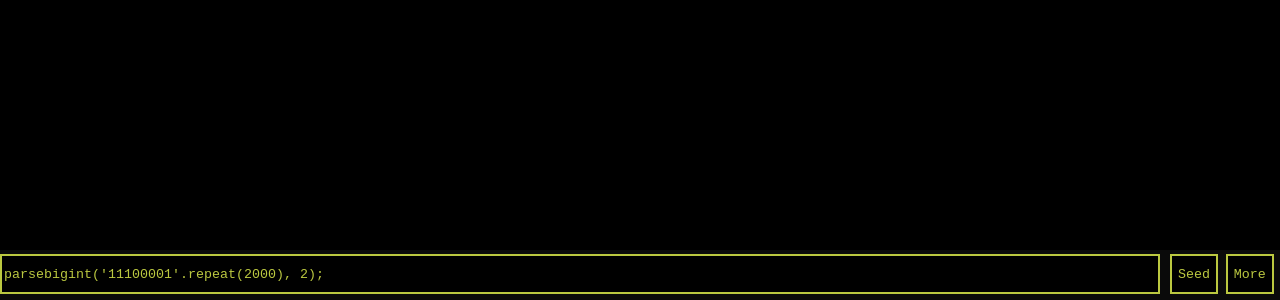
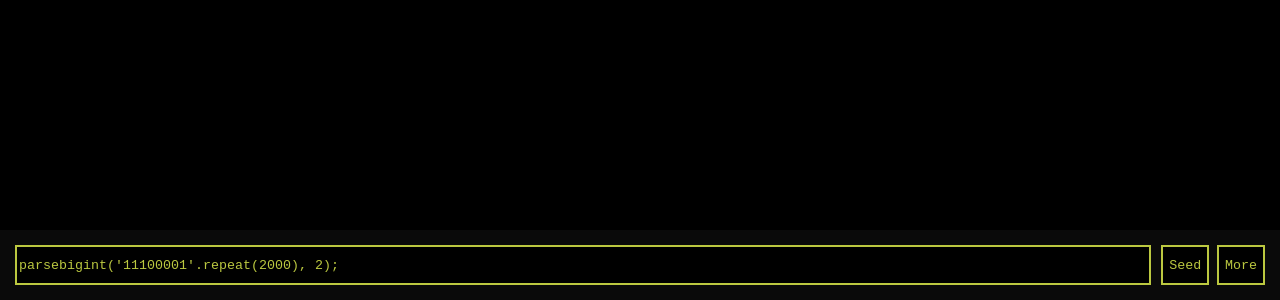
Before and after one commit to goomba2352/collatz_web, a plain HTML site: page web/index.html in a window 1280 px wide. Shown: the part 500-800 px from the top of the page. Drawn offline with Linux system fonts and the light colour scheme.

Commit message:
Layout changes and polish -enter to start -keyboard shortcufts only on canvas focus -favicon -now works in safari?

```diff
--- a/web/app_web.js
+++ b/web/app_web.js
@@ -457,23 +457,40 @@ var _settings = require("./settings.js");
 function _interopRequireDefault(obj) { return obj && obj.__esModule ? obj : { default: obj }; }
 
 class Runner {
+  version = "0.0.3 alpha";
+  container;
+  main_canvas;
+  settings;
+  settings_panel;
+  keyboard_controls;
+
   constructor() {
-    this.version = "0.0.2 alpha";
-    this.settings = new _settings.Settings();
-    this.settings_panel = new _settings.SettingsPanel(this.settings);
-    this.size_adjust = new _settings.MinMaxKeyboardAdjuster(this.settings.block_size, _settings.Key.of('z'), _settings.Key.of('x'));
-    this.base_adjust = new _settings.MinMaxKeyboardAdjuster(this.settings.base, _settings.Key.of('a'), _settings.Key.of('s'));
-    this.render_mode = new _settings.MinMaxKeyboardAdjuster(this.settings.render_mode, _settings.Key.of(','), _settings.Key.of('.'));
-    this.pause = new _settings.BooleanKeyboardAdjuster(this.settings.run, _settings.Key.of(' '));
-    this.reverse = new _settings.BooleanKeyboardAdjuster(this.settings.reverse, _settings.Key.of('r'));
-    this.main_canvas = new MainCanvas(this.settings, document.getElementById("main_canvas"));
-    this.settings.parent_canvas_reference = this.main_canvas.canvas;
+    // Create container and canvas:
+    this.container = document.createElement("div");
+    this.container.classList.add("canvas-container");
+    var canvas = document.createElement("canvas");
+    canvas.tabIndex = 1;
+    this.settings = new _settings.Settings(canvas);
+    this.main_canvas = new MainCanvas(this.settings, canvas, this.container);
+    this.container.appendChild(this.main_canvas.canvas);
+    document.body.appendChild(this.container); // Init settings and keyboard controls:
+
+    this.settings_panel = new _settings.SettingsPanel(this.settings, this.container);
+    this.keyboard_controls = new _settings.KeyboardControls(this.settings, canvas);
     globalThis.main_canvas = this.main_canvas;
     globalThis.parsebigint = _number_utils.parsebigint;
-    var restart_button = document.getElementById("restart");
+    var seed_input = document.getElementById("initial_value");
+    seed_input.addEventListener("keyup", function (event) {
+      if (event.keyCode === 13) {
+        // Enter
+        event.preventDefault();
+        seed_button.click();
+      }
+    }.bind(this)); // Set up seed button
 
-    restart_button.onclick = function () {
-      var seed_input = document.getElementById("initial_value");
+    var seed_button = document.getElementById("restart");
+
+    seed_button.onclick = function () {
       this.main_canvas.RestartWith(eval(seed_input.value));
     }.bind(this);
 
@@ -489,9 +506,13 @@ class Runner {
 }
 
 class HistoryElement {
+  number;
+  cached_string = null;
+  op;
+  bitmap;
+  cache_hash = null;
+
   constructor(settings, number, op) {
-    this.cached_string = null;
-    this.cache_hash = null;
     this.number = number;
     this.op = op;
     this.bitmap = document.createElement("canvas");
@@ -512,7 +533,7 @@ class HistoryElement {
     }
 
     if (redraw && render_mode.is_history_view_type) {
-      this.bitmap.width = settings.parent_canvas_reference.width;
+      this.bitmap.width = settings.main_canvas.width;
       this.bitmap.height = settings.block_size.value;
       render_mode.Render(this.cached_string, settings, this.bitmap.getContext("2d"));
     }
@@ -521,6 +542,8 @@ class HistoryElement {
 }
 
 class History {
+  history;
+
   constructor() {
     this.history = new _denque.default();
   }
@@ -557,6 +580,8 @@ class History {
 }
 
 class DataViewer {
+  settings;
+
   constructor(settings) {
     this.settings = settings;
   }
@@ -611,9 +636,18 @@ class StepOperator {
 }
 
 class MainCanvas {
-  constructor(settings, canvas) {
+  container;
+  canvas;
+  data_viewer;
+  history;
+  p_width;
+  p_height;
+  settings;
+
+  constructor(settings, canvas, container) {
     this.settings = settings;
     this.canvas = canvas;
+    this.container = container;
     this.data_viewer = new DataViewer(settings);
     this.history = new History();
     window.requestAnimationFrame(this.Draw.bind(this));
@@ -627,8 +661,8 @@ class MainCanvas {
     var context = this.canvas.getContext("2d");
     this.p_height = this.canvas.height;
     this.p_width = this.canvas.width;
-    this.canvas.height = window.innerHeight - 50;
-    this.canvas.width = window.innerWidth;
+    this.canvas.height = this.container.clientHeight;
+    this.canvas.width = this.container.clientWidth;
 
     if (this.p_width != this.canvas.width || this.p_height != this.canvas.height) {
       this.settings.InvalidateRenderCache();
@@ -647,7 +681,12 @@ class MainCanvas {
 }
 
 window.onload = function () {
+  try {
     var runner = new Runner();
+  } catch (e) {
+    alert(e);
+  }
+
   globalThis.runner = runner;
 };
 
@@ -681,19 +720,21 @@ exports.Drawing = Drawing;
 Object.defineProperty(exports, "__esModule", {
   value: true
 });
-exports.RenderMode = void 0;
-exports.RenderModes = RenderModes;
-exports.SpiralView = void 0;
+exports.SpiralView = exports.RenderMode = void 0;
 
 var _drawing = require("./drawing");
 
-let SpiralView =
-/** @class */
-(() => {
 class SpiralView {
+  static encoded_dirs = [[0, 1], [-1, 0], [0, -1], [1, 0]];
+  static next_level_dir = [1, 0];
+  rows = [];
+  cursor;
+  middle_pos;
+  level;
+  needed_for_next_level;
+  inner_level_tracker;
+
   constructor(rows, cols) {
-      this.rows = [];
-
     for (var i = 0; i < rows; i++) {
       this.rows.push([]);
 
@@ -735,17 +776,18 @@ let SpiralView =
 
 }
 
-  SpiralView.encoded_dirs = [[0, 1], [-1, 0], [0, -1], [1, 0]];
-  SpiralView.next_level_dir = [1, 0];
-  return SpiralView;
-})();
-
 exports.SpiralView = SpiralView;
 
 class RenderMode {
+  is_history_view_type = false;
+  name;
+
   constructor(history_view_type, name) {
-    this.is_history_view_type = false;
     this.is_history_view_type = history_view_type;
+  }
+
+  static RegisteredModes() {
+    return [new HistoryViewMode(), new SpiralViewMode()];
   }
 
 }
@@ -808,10 +850,6 @@ class SpiralViewMode extends RenderMode {
 
 }
 
-function RenderModes() {
-  return [new HistoryViewMode(), new SpiralViewMode()];
-}
-
 },{"./drawing":3}],5:[function(require,module,exports){
 "use strict";
 
@@ -832,7 +870,7 @@ globalThis.parsebigint = parsebigint;
 Object.defineProperty(exports, "__esModule", {
   value: true
 });
-exports.SettingsPanel = exports.Settings = exports.MinMaxSetting = exports.MinMaxKeyboardAdjuster = exports.Key = exports.BooleanSetting = exports.BooleanKeyboardAdjuster = exports.ArraySetting = void 0;
+exports.SettingsPanel = exports.Settings = exports.KeyboardControls = void 0;
 
 var _number_renderer = require("./number_renderer");
 
@@ -843,12 +881,16 @@ function NewGlobalId() {
   return "gId" + globalId;
 }
 
-let BaseSetting =
-/** @class */
-(() => {
 class BaseSetting {
+  name;
+  static INVALIDATE_RENDER_CACHE = true;
+  static DO_NOT_INVALIDATE_CACHE = false;
+  parent_settings;
+  _controller = null;
+  invalidate_render_cache;
+  _value;
+
   constructor(name, value, invalidate_render_cache, parent_settings) {
-      this._controller = null;
     this.name = name;
     this._value = value;
     this.parent_settings = parent_settings;
@@ -878,15 +920,13 @@ let BaseSetting =
 
 }
 
-  BaseSetting.INVALIDATE_RENDER_CACHE = true;
-  BaseSetting.DO_NOT_INVALIDATE_CACHE = false;
-  return BaseSetting;
-})();
+class MinMaxSetting extends BaseSetting {
+  min;
+  max;
+  delta = 1;
 
-class MinMaxSetting extends BaseSetting {
   constructor(name, min, max, default_value, invalidate_render_cache, settings, delta = 1) {
     super(name, default_value, invalidate_render_cache, settings);
-    this.delta = 1;
     this.min = min;
     this.max = max;
     this.delta = delta;
@@ -945,8 +985,6 @@ class MinMaxSetting extends BaseSetting {
 
 }
 
-exports.MinMaxSetting = MinMaxSetting;
-
 class BooleanSetting extends BaseSetting {
   constructor(name, value, invalidate_render_cache, settings) {
     super(name, value, invalidate_render_cache, settings);
@@ -970,6 +1008,7 @@ class BooleanSetting extends BaseSetting {
     cb.type = "checkbox";
     cb.name = this.name;
     cb.id = NewGlobalId();
+    cb.classList.add("checkbox");
     cb.checked = this.value;
     cb.addEventListener("change", function () {
       this.value = cb.checked;
@@ -990,9 +1029,9 @@ class BooleanSetting extends BaseSetting {
 
 }
 
-exports.BooleanSetting = BooleanSetting;
+class ArraySetting extends MinMaxSetting {
+  values;
 
-class ArraySetting extends MinMaxSetting {
   constructor(name, default_index, values, invalidate_render_cache, settings) {
     super(name, 0, values.length - 1, default_index, invalidate_render_cache, settings);
     this.values = values;
@@ -1004,23 +1043,30 @@ class ArraySetting extends MinMaxSetting {
 
 }
 
-exports.ArraySetting = ArraySetting;
+class Settings {
+  render_cache_invalidated = false;
+  _main_canvas;
 
-class Settings {
-  constructor() {
-    this.render_cache_invalidated = false;
-    this.bgColor = [0, 0, 0];
-    this.baseColors = new Map([["0", [50, 50, 50]], ["1", [128, 0, 0]], ["2", [0, 128, 0]], ["3", [128, 128, 0]], ["4", [0, 0, 128]], ["5", [128, 0, 128]], ["6", [0, 0, 128]], ["7", [128, 128, 128]], ["8", [200, 200, 200]], ["9", [200, 0, 0]], ["a", [0, 200, 0]], ["b", [200, 200, 0]], ["c", [0, 0, 200]], ["d", [200, 0, 200]], ["e", [0, 0, 200]], ["f", [255, 255, 255]]]);
-    this.base = new MinMaxSetting("base", 2, 16, 6, BaseSetting.INVALIDATE_RENDER_CACHE, this);
-    this.render_mode = new ArraySetting("renderer", 1, (0, _number_renderer.RenderModes)(), BaseSetting.INVALIDATE_RENDER_CACHE, this);
-    this.block_size = new MinMaxSetting("scale", 1, 20, 3, BaseSetting.INVALIDATE_RENDER_CACHE, this);
-    this.run = new BooleanSetting("Run/pause", true, BaseSetting.DO_NOT_INVALIDATE_CACHE, this);
-    this.reverse = new BooleanSetting("Reverse", true, BaseSetting.INVALIDATE_RENDER_CACHE, this);
+  get main_canvas() {
+    return this._main_canvas;
   }
+
+  constructor(main_canvas) {
+    this._main_canvas = main_canvas;
+  } // Actual settings:
+
+
+  bgColor = [0, 0, 0];
+  baseColors = new Map([["0", [50, 50, 50]], ["1", [128, 0, 0]], ["2", [0, 128, 0]], ["3", [128, 128, 0]], ["4", [0, 0, 128]], ["5", [128, 0, 128]], ["6", [0, 0, 128]], ["7", [128, 128, 128]], ["8", [200, 200, 200]], ["9", [200, 0, 0]], ["a", [0, 200, 0]], ["b", [200, 200, 0]], ["c", [0, 0, 200]], ["d", [200, 0, 200]], ["e", [0, 0, 200]], ["f", [255, 255, 255]] // F
+  ]);
+  base = new MinMaxSetting("base", 2, 16, 6, BaseSetting.INVALIDATE_RENDER_CACHE, this);
+  render_mode = new ArraySetting("renderer", 1, _number_renderer.RenderMode.RegisteredModes(), BaseSetting.INVALIDATE_RENDER_CACHE, this);
+  block_size = new MinMaxSetting("scale", 1, 20, 3, BaseSetting.INVALIDATE_RENDER_CACHE, this);
+  run = new BooleanSetting("Run/pause", true, BaseSetting.DO_NOT_INVALIDATE_CACHE, this);
+  reverse = new BooleanSetting("Reverse", true, BaseSetting.INVALIDATE_RENDER_CACHE, this);
 
   CheckCacheInvalidation() {
     if (this.render_cache_invalidated) {
-      console.log("Render Cache Invalidated!");
       this.render_cache_invalidated = false;
       return true;
     }
@@ -1043,10 +1089,11 @@ class Settings {
 exports.Settings = Settings;
 
 class Key {
+  ctrl = false;
+  shift = false;
+  key = null;
+
   constructor(key) {
-    this.ctrl = false;
-    this.shift = false;
-    this.key = null;
     this.key = key;
   }
 
@@ -1078,14 +1125,16 @@ class Key {
 
 }
 
-exports.Key = Key;
+class MinMaxKeyboardAdjuster {
+  setting;
+  decKey;
+  incKey;
 
-class MinMaxKeyboardAdjuster {
-  constructor(setting, decKey, incKey) {
+  constructor(setting, decKey, incKey, parent) {
     this.setting = setting;
     this.decKey = decKey;
     this.incKey = incKey;
-    document.addEventListener("keydown", function (event) {
+    parent.addEventListener("keydown", function (event) {
       if (this.decKey.matches(event)) {
         this.setting.decrement();
       } else if (this.incKey.matches(event)) {
@@ -1096,13 +1145,15 @@ class MinMaxKeyboardAdjuster {
 
 }
 
-exports.MinMaxKeyboardAdjuster = MinMaxKeyboardAdjuster;
+class BooleanKeyboardAdjuster {
+  setting;
+  key;
+  invalidate_render_cache;
 
-class BooleanKeyboardAdjuster {
-  constructor(setting, key) {
+  constructor(setting, key, parent) {
     this.setting = setting;
     this.key = key;
-    document.addEventListener("keydown", function (event) {
+    parent.addEventListener("keydown", function (event) {
       if (this.key.matches(event)) {
         this.setting.toggle();
       }
@@ -1111,13 +1162,32 @@ class BooleanKeyboardAdjuster {
 
 }
 
-exports.BooleanKeyboardAdjuster = BooleanKeyboardAdjuster;
+class KeyboardControls {
+  block_size;
+  base;
+  render_mode;
+  pause;
+  reverse;
+
+  constructor(settings, parent) {
+    this.block_size = new MinMaxKeyboardAdjuster(settings.block_size, Key.of("z"), Key.of("x"), parent);
+    this.base = new MinMaxKeyboardAdjuster(settings.base, Key.of("a"), Key.of("s"), parent);
+    this.render_mode = new MinMaxKeyboardAdjuster(settings.render_mode, Key.of(","), Key.of("."), parent);
+    this.pause = new BooleanKeyboardAdjuster(settings.run, Key.of(" "), parent);
+    this.reverse = new BooleanKeyboardAdjuster(settings.reverse, Key.of("r"), parent);
+  }
+
+}
+
+exports.KeyboardControls = KeyboardControls;
 
 class SettingsPanel {
-  constructor(settings, hidden = true) {
+  settings_div;
+
+  constructor(settings, parent, hidden = true) {
     this.settings_div = document.createElement("div");
     this.settings_div.classList.add("popup_settings");
-    document.body.append(this.settings_div);
+    parent.appendChild(this.settings_div);
 
     if (hidden) {
       this.settings_div.style.display = "none";
--- a/web/index.html
+++ b/web/index.html
@@ -1,12 +1,14 @@
 <!DOCTYPE html>
 
 <head>
+  <title>Collatz Animator</title>
   <link rel="stylesheet" href="./main.css">
   <script type="module" src="./app_web.js"></script>
+  <link rel="icon" href="./favicon.png" type="image/gif">
 </head>
 
-<body><canvas id="main_canvas"></canvas>
-<div id="settings">
+<body>
+  <div id="tool-bar">
     <div id="value_div">
       <input id="initial_value" value="parsebigint('11100001'.repeat(2000), 2);">
     </div>
--- a/web/main.css
+++ b/web/main.css
@@ -1,17 +1,40 @@
-#main_canvas {
+html {
+  overflow-x: hidden;
+}
+
+body {
+  overflow-x: hidden;
+  background-color: rgb(10, 10, 10);
+  color:rgb(187, 200, 64);
+  font-family: monospace;
+}
+
+div.canvas-container {
+  position: absolute;
+  top:0px;
+  bottom: 70px;
+  left: 0px;
+  right: 0px;
+}
+
+.checkbox {
+  width: 25px;
+  height: 25px;
+  border-color: rgb(187, 200, 64);
+  color: rgb(187, 200, 64);
+}
+
+canvas {
   left: 0px;
   right: 0px;
   top: 0px;
   margin: 0;
   padding: 0;
+  position: absolute;
 }
 
-body {
-  background-color: rgb(10, 10, 10);
-  margin: 0;
-  padding: 0;
-  color:rgb(187, 200, 64);
-  font-family: monospace;
+canvas:focus {
+  outline: none;
 }
 
 input, button {
@@ -28,9 +51,14 @@ input, button {
   width: 100%;
 }
 
-#settings {
+#tool-bar {
   height: 40px;
   display: flex;
+  position: absolute;
+  bottom: 0px;
+  left:0px;
+  right:0px;
+  padding: 15px;
 }
 
 #value_div {
@@ -39,10 +67,7 @@ input, button {
 
 #button_div {
   height: 100%;
-  min-width: 112px;
-  flex-basis: 120px;
 }
-
 
 #restart {
   margin-left: 10px;
@@ -50,11 +75,20 @@ input, button {
 
 
 div.popup_settings {
+  display: table;
   position:absolute;
-  right:  0px;
-  top : 0px;
-  background-color: rgb(10,10,10);
-  border-color: rgb(187, 200, 64);
+  right:  15px;
+  bottom : 0px;
+  background-color: rgba(40,40,40,.7);
+  border-color: rgba(255,255,255,.3);
+  background-color: rgba;
   border-style: solid;
-  border-width: 1px;
+  color: rgb(255,255,255);
 }
+
+div.popup_settings > div {
+  display: flex;
+  align-items: center;
+  height: 25px;
+  padding: 6px;
+}
```
Also changed, not shown: src/app.ts (+48 -21 lines), src/number_renderer.ts (+4 -4 lines), src/settings.ts (+53 -18 lines), web/favicon.png (added). Lines whose indentation alone changed are shown as unchanged.
